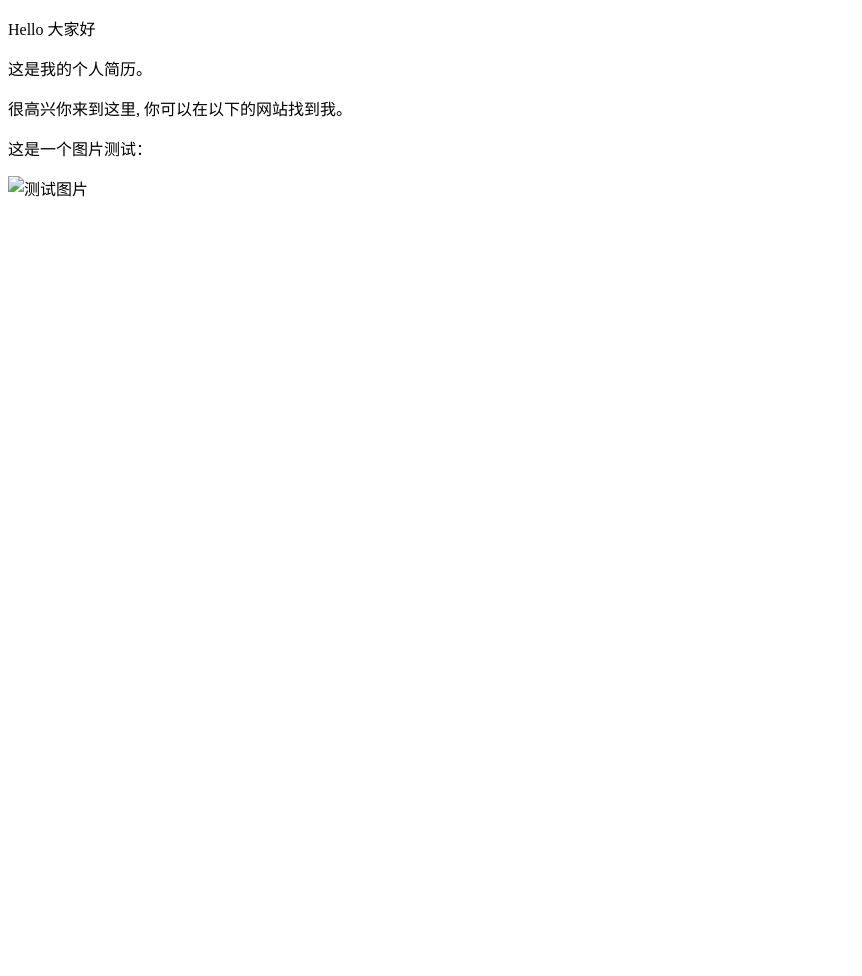
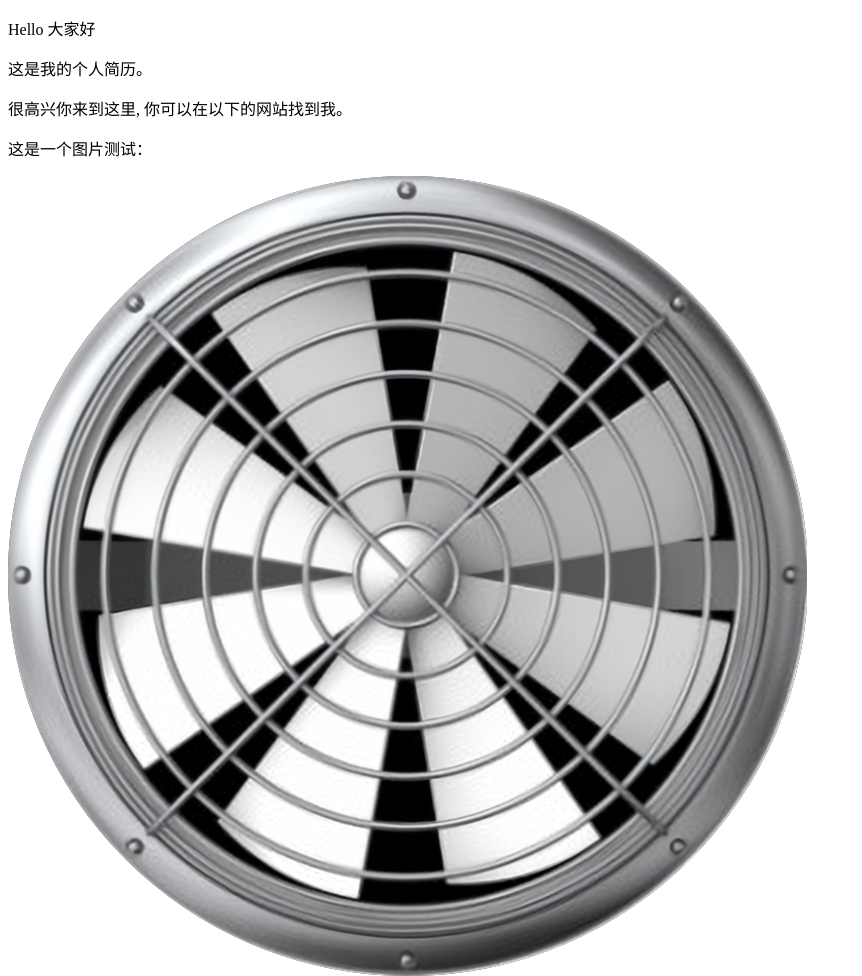
Before and after one commit to zzhasd/zzhasd.github.io, a plain HTML site: page index.html in a window 1280 px wide. Shown: the whole page, without its empty margins (0-862 px from the left). Before the commit the page ends 800 px from the top, so only its background shows below. Drawn offline with Linux system fonts and the light colour scheme.

Commit message:
Update index.html

```diff
--- a/index.html
+++ b/index.html
@@ -10,6 +10,6 @@
     <p>这是我的个人简历。</p>
     <p>很高兴你来到这里, 你可以在以下的网站找到我。</p>
     <p>这是一个图片测试：</p>
-    <img src="test.jpg" alt="测试图片" style="max-width: 100%; height: auto;">
+    <img src="test.png" alt="测试图片" style="max-width: 100%; height: auto;">
 </body>
 </html>
```
